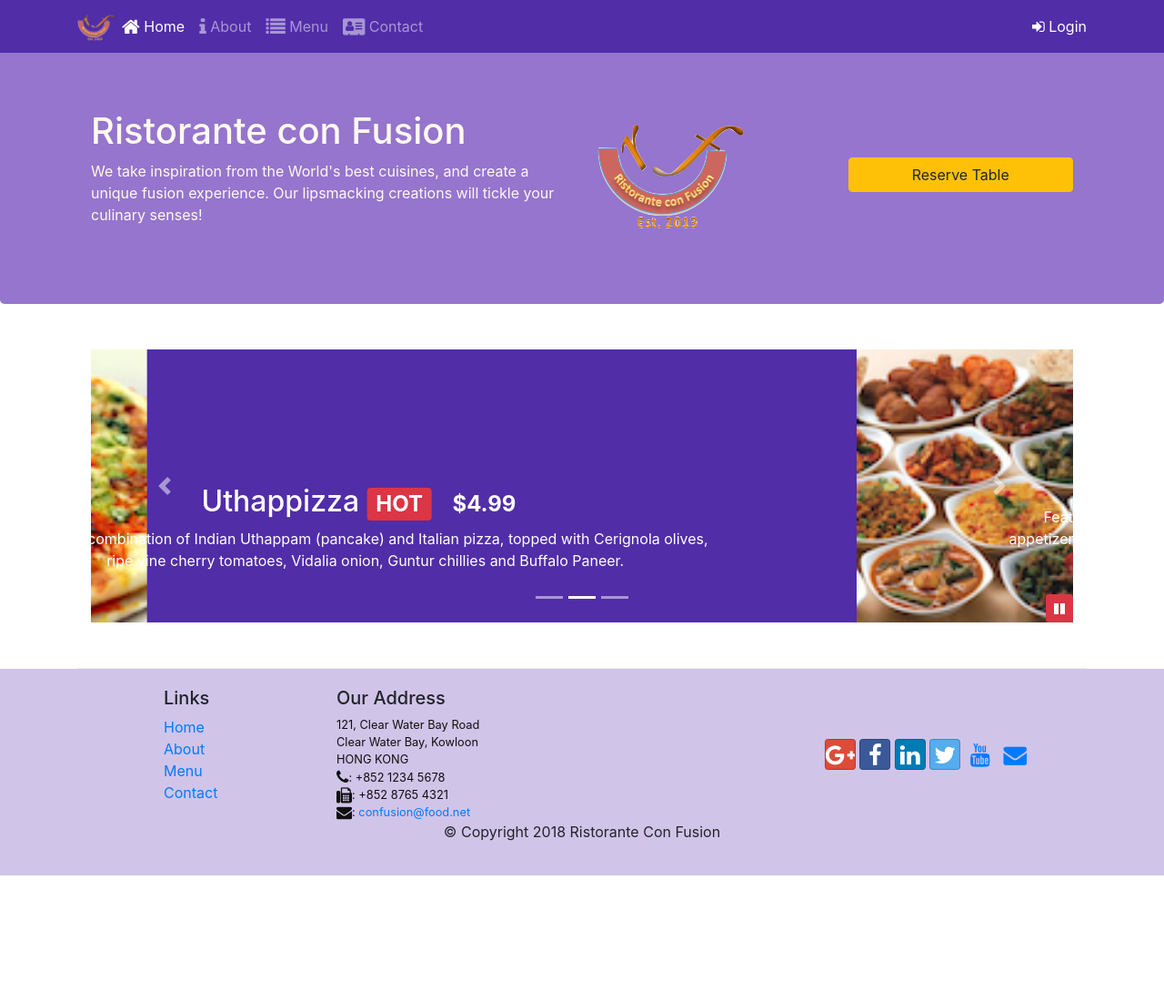
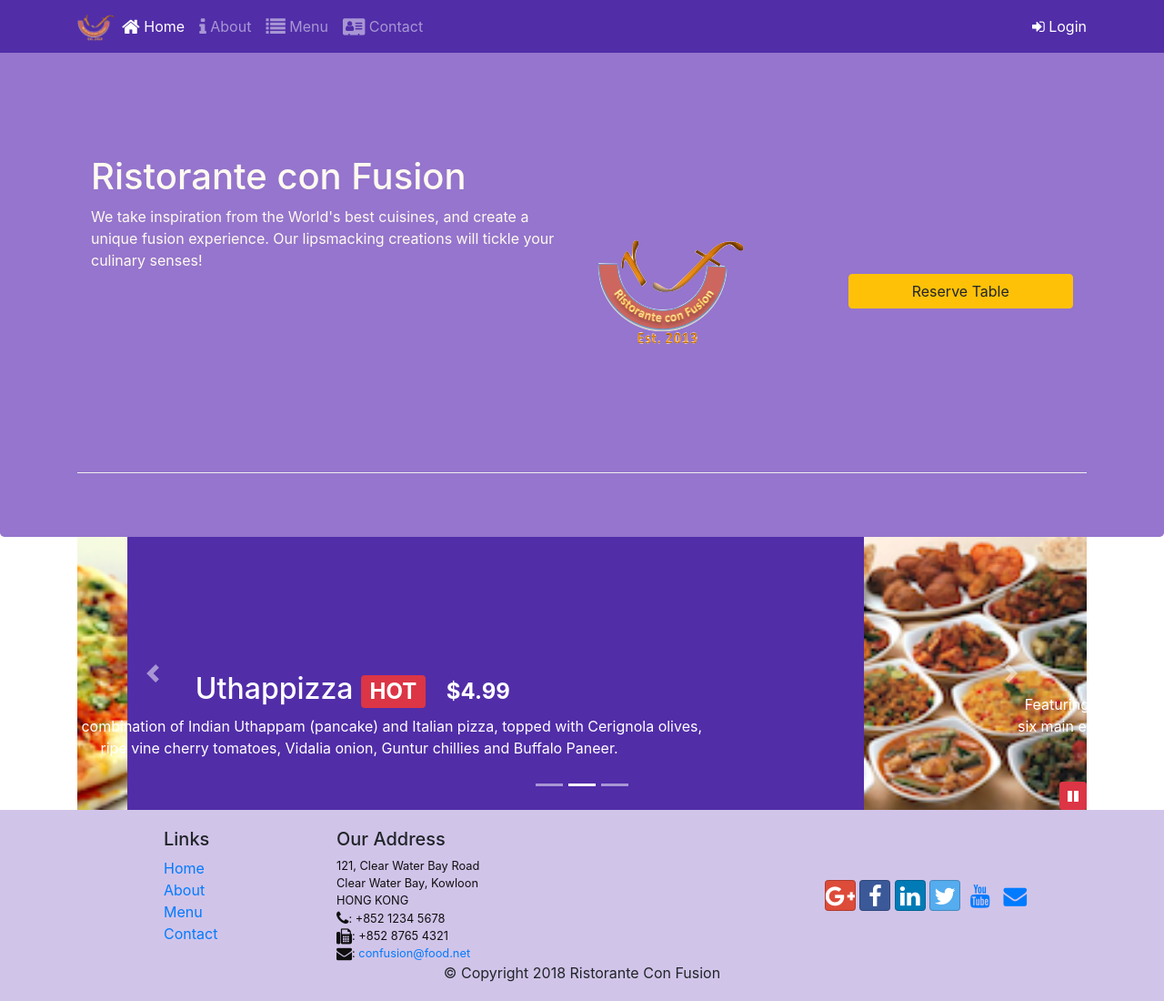
Before and after one commit to Couperin1668/CourseraBootstrap, a website: page index.html in a window 1280 px wide. Shown: the whole page at 91% size. Before the commit the page ends 962 px from the top, so only its background shows below. Drawn offline with nearby package versions, Linux system fonts and the light colour scheme.

Commit message:
post scss compile

```diff
--- a/css/styles.scss
+++ b/css/styles.scss
@@ -4,3 +4,68 @@ $background-light: #9575cd;
 $background-pale: #d1c4e9;
 
 $carousel-item-height: 300px;
+
+@mixin zero-margin($pad-up-dn, $pad-left-right) {
+    margin: 0px auto;
+    padding: $pad-up-dn $pad-left-right;
+}
+
+.row-header {
+    @include zero-margin(50px, 0px)
+    border-bottom: 1px ridge;
+    min-height: 400px;
+}
+
+.footer {
+    background-color: $background-pale;
+    @include zero-margin(20px, 0px);
+}
+
+.jumbotron {
+    @include zero-margin(70px, 30px);
+    background: $background-light;
+    color: floralwhite;
+}
+
+address {
+    font-size: 80%;
+    margin: 0px;
+    color: #0f0f0f;
+}
+
+body {
+    padding: 50px 0px 0px 0px;
+    z-index: 0;
+}
+
+.navbar-dark {
+    background-color: $background-dark;
+}
+
+.tab-content {
+    border-left: 1px solid $lt-gray;
+    border-right: 1px solid $lt-gray;
+    border-bottom: 1px solid $lt-gray;
+    padding: 10px;
+}
+
+.carousel {
+    background: $background-dark;
+
+    .carousel-item {
+        height: $carousel-item-height;
+        img {
+            position: absolute;
+            top: 0;
+            left: 0;
+            min-height: 300px;
+        }
+    }
+}
+
+#carouselButton {
+    right:0px;
+    position: absolute;
+    bottom: 0px;
+    z-index: 1;
+}
--- a/package.json
+++ b/package.json
@@ -6,12 +6,14 @@
   "scripts": {
     "start": "npm run lite",
     "test": "echo \"Error: no test specified\" && exit 1",
-    "lite": "lite-server"
+    "lite": "lite-server",
+    "scss": "node-sass -o css/ css/"
   },
   "author": "",
   "license": "ISC",
   "devDependencies": {
-    "lite-server": "^2.3.0"
+    "lite-server": "^2.3.0",
+    "node-sass": "^5.0.0"
   },
   "dependencies": {
     "bootstrap": "^4.0.0",
```
Also changed, not shown: css/styles.css, 1 other file.
